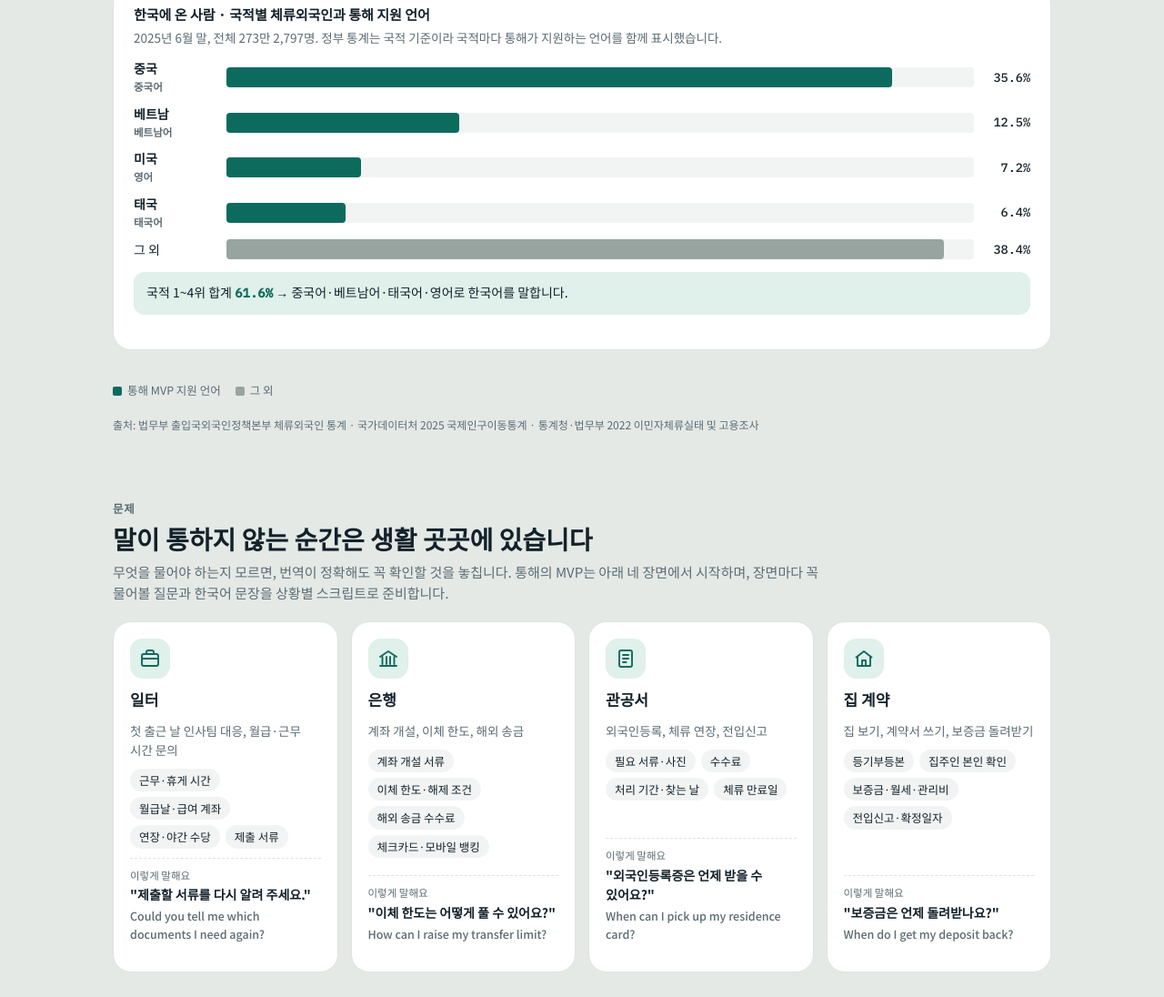
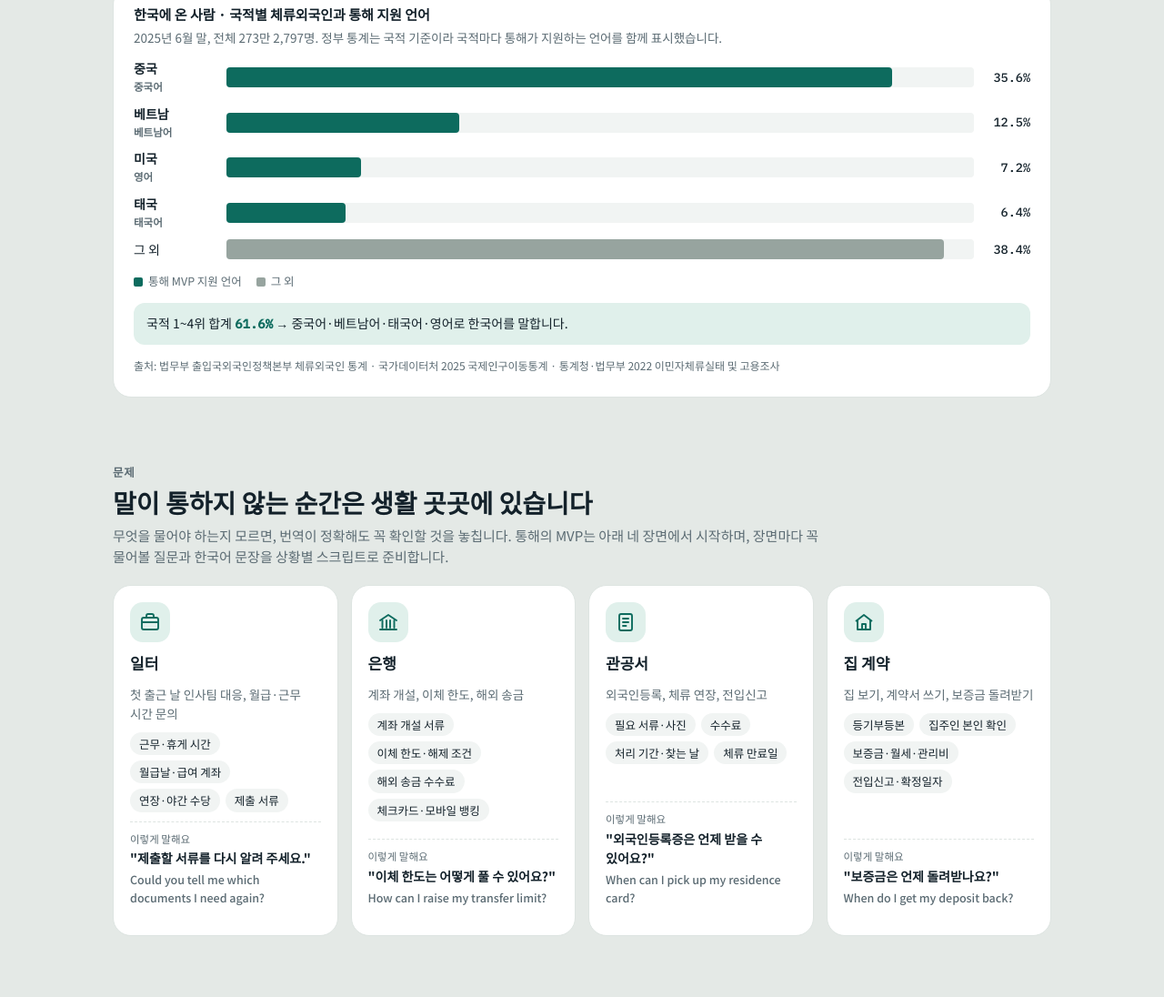
Before and after one commit to ssoyoum/tonghae, a plain HTML site: page index.html in a window 1280 px wide. Shown: the part 788-1884 px from the top of the page at 91% size. Drawn offline with Linux system fonts and the light colour scheme.

Commit message:
Put the nationality chart's legend and sources inside its panel
Co-Authored-By: Claude Opus 5.5 <noreply@anthropic.com>

```diff
--- a/index.html
+++ b/index.html
@@ -430,6 +430,7 @@ h2.big{font-size:23px;line-height:1.3;margin:0;text-wrap:balance}
 .i-head h2{font-size:clamp(22px,3vw,28px);line-height:1.3;margin:0;text-wrap:balance}
 .i-head p{color:var(--muted);margin:0}
 .i-src{font-size:12px;color:var(--muted);margin:0}
+.i-src.in-panel{margin-top:12px}
 .i-panel{background:var(--surface);border:1px solid var(--line);border-radius:20px;padding:20px 22px 24px}
 .i-panel h3{font-size:15px;line-height:1.3;margin:0 0 6px}
 .i-panel .sub{margin:0 0 14px}
@@ -772,11 +773,11 @@ body.standalone .call-dock{padding-bottom:max(16px,env(safe-area-inset-bottom,0p
           <li class="pick" tabindex="0" data-tip="태국 17만 3,710명 · 6.4%"><span class="lbl">태국<small>태국어</small></span><span class="track"><span class="fill" style="width:15.9%"></span></span><span class="val">6.4%</span></li>
           <li tabindex="0" data-tip="그 외 104만 9,094명 · 38.4%"><span class="lbl">그 외</span><span class="track"><span class="fill" style="width:96%"></span></span><span class="val">38.4%</span></li>
         </ul>
+        <div class="legend"><span><i style="background:var(--bar-pick)"></i>통해 MVP 지원 언어</span><span><i style="background:var(--bar-rest)"></i>그 외</span></div>
         <p class="sum-callout">국적 1~4위 합계 <b>61.6%</b> → 중국어·베트남어·태국어·영어로 한국어를 말합니다.</p>
+        <p class="i-src in-panel">출처: 법무부 출입국외국인정책본부 체류외국인 통계 · 국가데이터처 2025 국제인구이동통계 · 통계청·법무부 2022 이민자체류실태 및 고용조사</p>
       </div>
     </div>
-    <div class="legend"><span><i style="background:var(--bar-pick)"></i>통해 MVP 지원 언어</span><span><i style="background:var(--bar-rest)"></i>그 외</span></div>
-    <p class="i-src">출처: 법무부 출입국외국인정책본부 체류외국인 통계 · 국가데이터처 2025 국제인구이동통계 · 통계청·법무부 2022 이민자체류실태 및 고용조사</p>
   </section>
 
   <!-- 3. 문제: 생활 곳곳의 대화 -->
--- a/sw.js
+++ b/sw.js
@@ -1,6 +1,6 @@
 // Offline cache for the Tonghae app shell.
 // Bump VERSION whenever index.html or the icons change so installed apps pick up the update.
-const VERSION = "tonghae-v16";
+const VERSION = "tonghae-v17";
 const SHELL = [
   "./",
   "./index.html",
```
